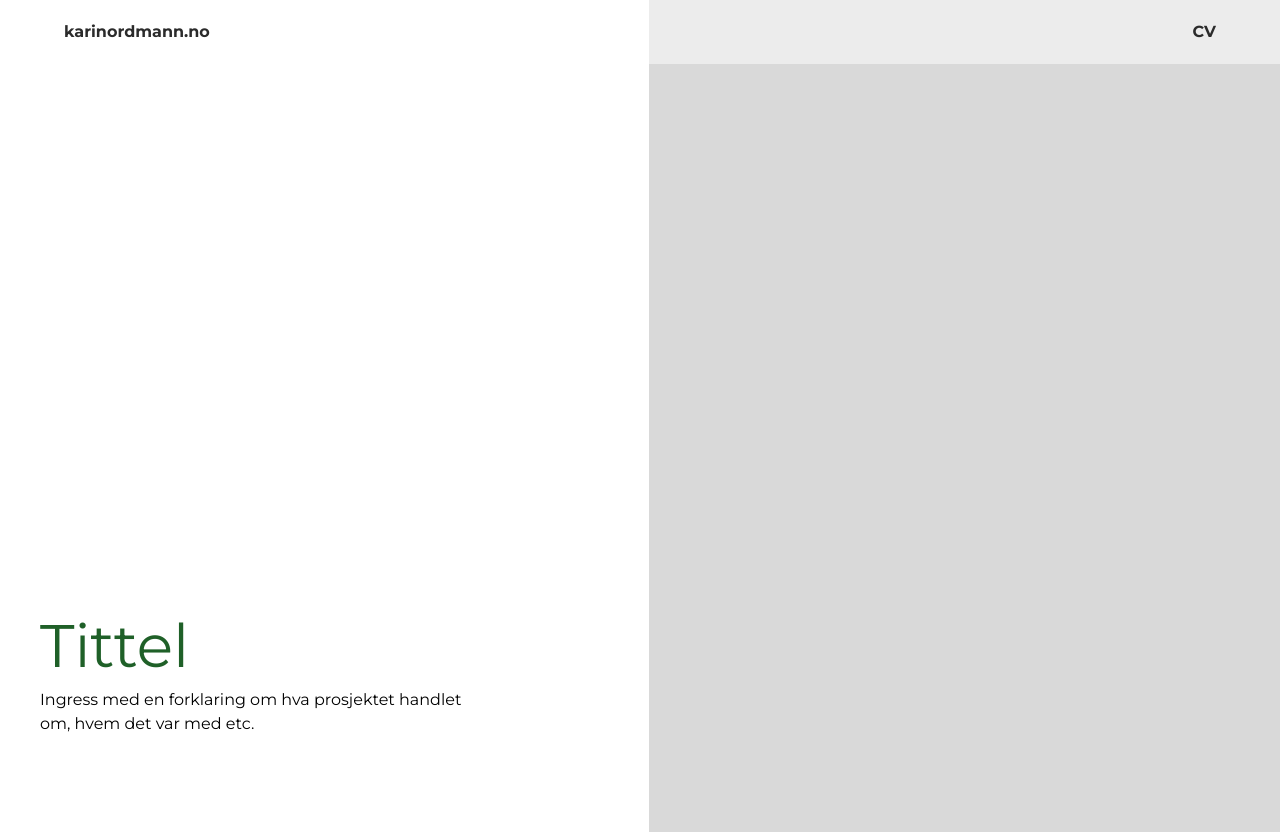
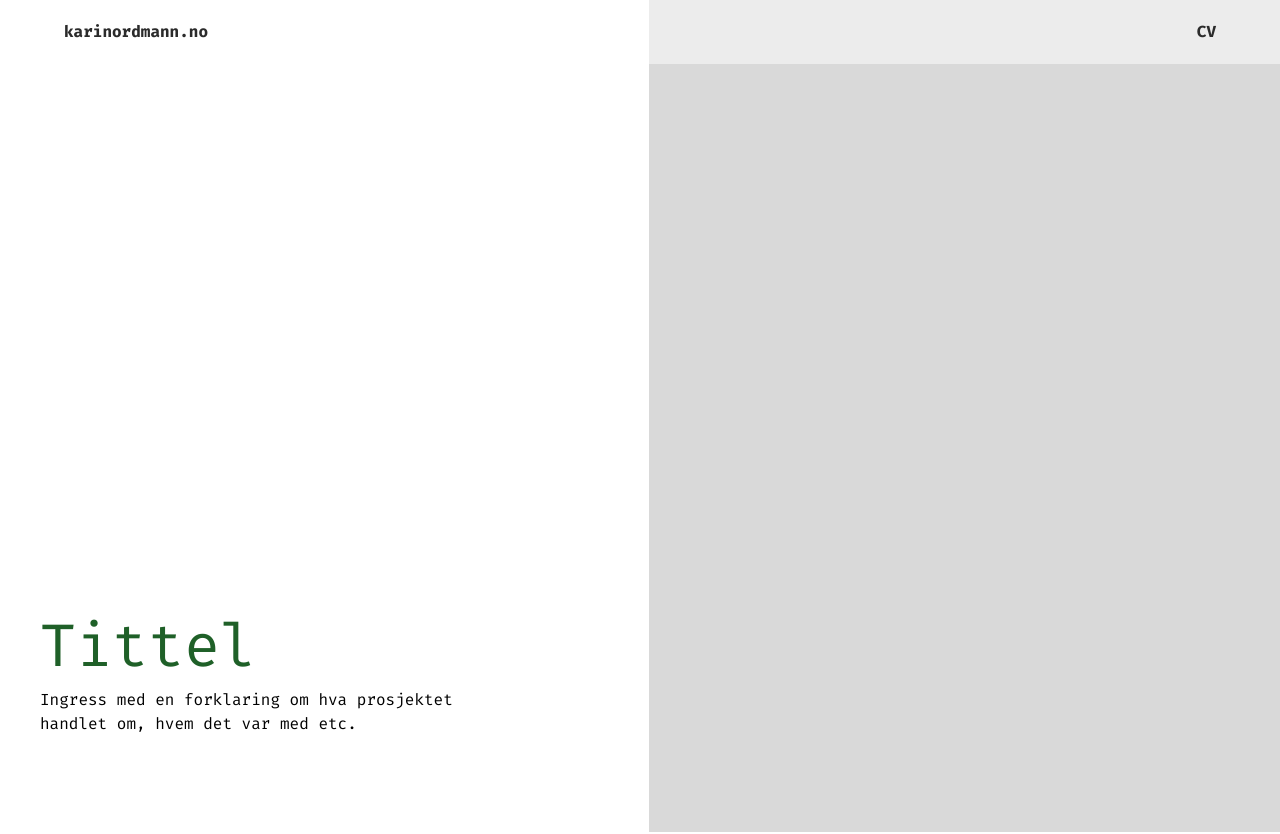
Before and after one commit to FridaHaars/personlig-nettside, a Next.js app: page /prosjekter/tilfeldig-prosjekt in a window 1280 px wide. Shown: the top 834 px of the page. Built offline with nearby package versions, Linux system fonts and the light colour scheme.

Commit message:
font test: color, Fira Code

```diff
--- a/app/layout.jsx
+++ b/app/layout.jsx
@@ -1,6 +1,6 @@
 import { Header } from "@/components/Header";
 import "./globals.css";
-import { Inter, Montserrat } from "next/font/google";
+import { Inter, Montserrat, Fira_Code } from "next/font/google";
 
 export const metadata = {
   title: "CV Workshop",
@@ -11,13 +11,13 @@
 
 // Du kan lese mer om fonter her: https://nextjs.org/docs/app/building-your-application/optimizing/fonts
 
-// const font = Inter({ subsets: ["latin"] });
-const montserrat = Montserrat({ subsets: ["latin"] });
+const font = Fira_Code({ subsets: ["latin"] });
+// const montserrat = Montserrat({ subsets: ["latin"] });
 
 export default function RootLayout({ children }) {
   return (
     <html lang="en">
-      <body className={montserrat.className}>
+      <body className={font.className}>
         <Header />
         {children}
       </body>
--- a/components/Introduction.jsx
+++ b/components/Introduction.jsx
@@ -19,7 +19,7 @@
         height={278}
       />
       <div className="flex flex-col gap-5 my-auto text-center sm:text-left">
-        <h1 className="text-secondary-700 text-4xl sm:text-6xl">Velkommen</h1>
+        <h1 style={(color="blue")} className="text-secondary-700 text-4xl sm:text-6xl">Velkommen</h1>
         <p>
           Jeg heter Frida Angen Hårstad. Du kan sende meg en epost på:{" "}
           <a
```
